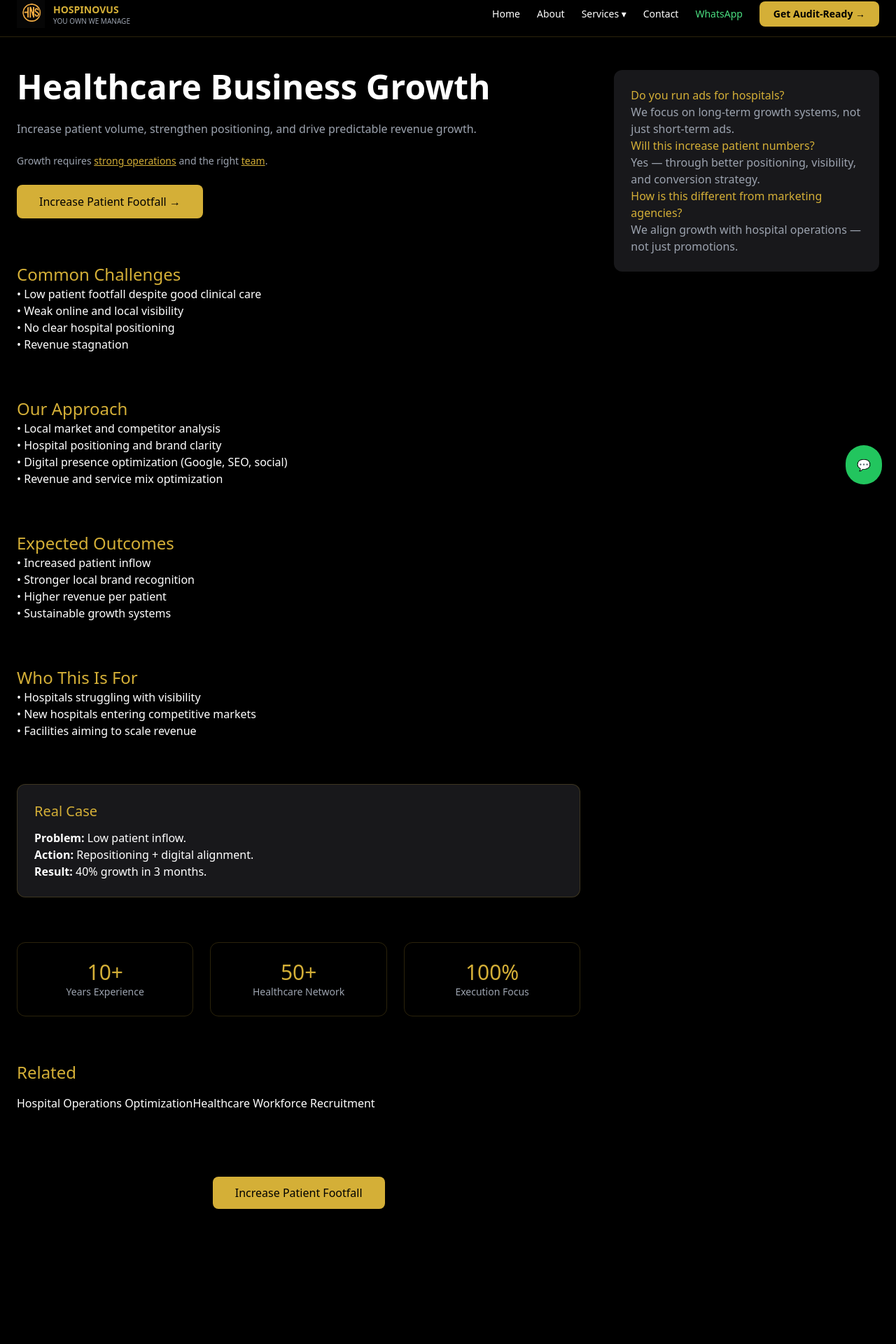
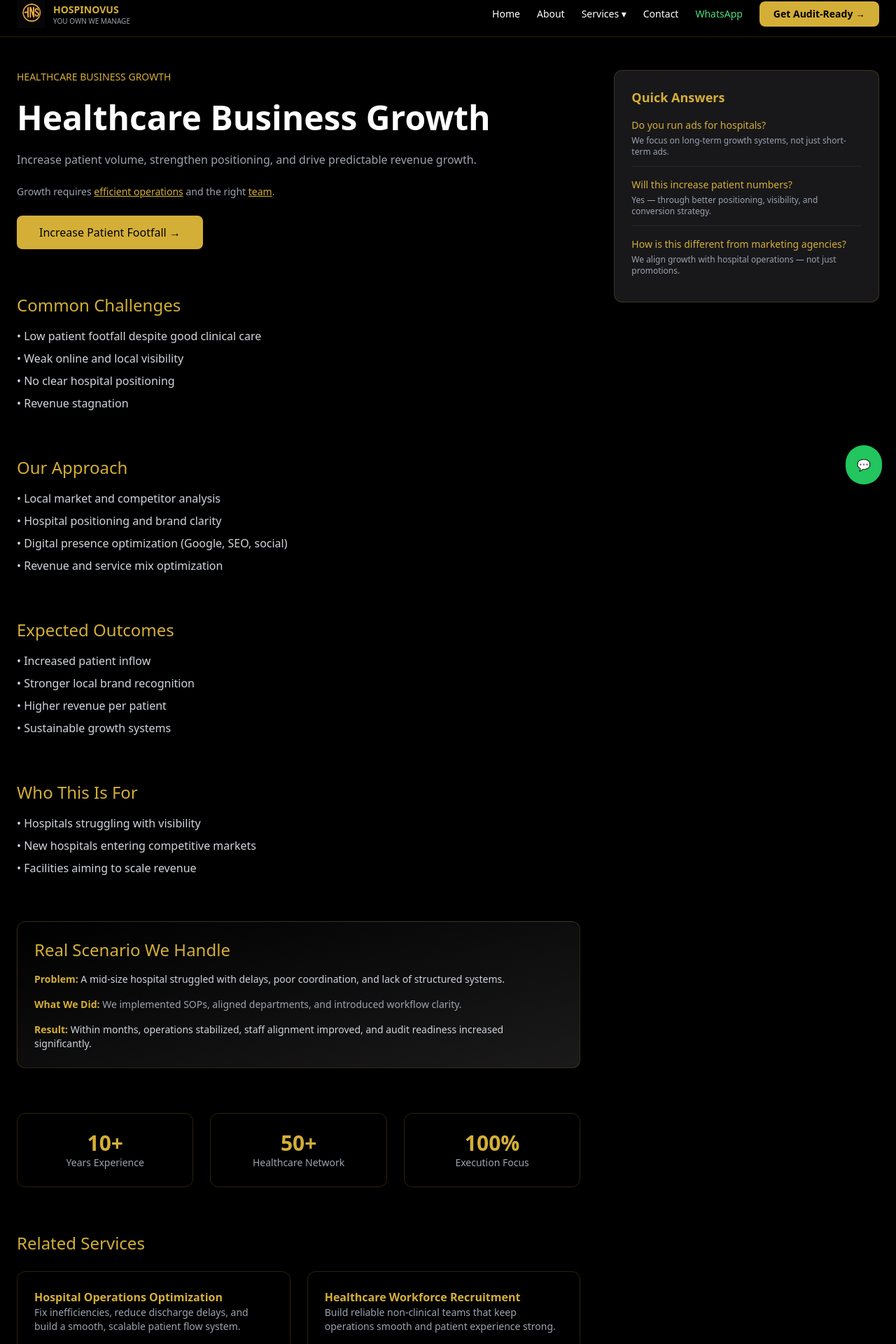
Before and after one commit to hospinovus-lgtm/hospinovus.com, a React (Vite) app: page /services/growth in a window 1280 px wide. Shown: the part 12-1932 px from the top of the page at 70% size. Built offline with nearby package versions, Linux system fonts and the light colour scheme.

Commit message:
4 sevices updation V1.0

```diff
--- a/src/pages/ServiceDetail.tsx
+++ b/src/pages/ServiceDetail.tsx
@@ -26,59 +26,43 @@ export default function ServiceDetail() {
 I’m interested in ${service?.title}.
 Please guide me on next steps.`
 
-  // 🔥 INTERNAL LINKING (RESTORED)
+  // 🔗 INTERNAL LINKING
   const getInternalLinkingText = () => {
     switch (service?.slug) {
       case "nabh":
         return (
           <p className="text-gray-400 text-sm">
             NABH success depends on{" "}
-            <Link to="/services/operations" className="text-gold underline">
-              structured operations
-            </Link>{" "}
+            <Link to="/services/operations" className="text-gold underline">structured operations</Link>{" "}
             and{" "}
-            <Link to="/services/recruitment" className="text-gold underline">
-              trained teams
-            </Link>.
+            <Link to="/services/recruitment" className="text-gold underline">trained teams</Link>.
           </p>
         )
       case "operations":
         return (
           <p className="text-gray-400 text-sm">
-            Operations impact{" "}
-            <Link to="/services/nabh" className="text-gold underline">
-              NABH readiness
-            </Link>{" "}
-            and drive{" "}
-            <Link to="/services/growth" className="text-gold underline">
-              hospital growth
-            </Link>.
+            Operations directly impact{" "}
+            <Link to="/services/nabh" className="text-gold underline">NABH readiness</Link>{" "}
+            and{" "}
+            <Link to="/services/growth" className="text-gold underline">growth</Link>.
           </p>
         )
       case "growth":
         return (
           <p className="text-gray-400 text-sm">
             Growth requires{" "}
-            <Link to="/services/operations" className="text-gold underline">
-              strong operations
-            </Link>{" "}
+            <Link to="/services/operations" className="text-gold underline">efficient operations</Link>{" "}
             and the right{" "}
-            <Link to="/services/recruitment" className="text-gold underline">
-              team
-            </Link>.
+            <Link to="/services/recruitment" className="text-gold underline">team</Link>.
           </p>
         )
       case "recruitment":
         return (
           <p className="text-gray-400 text-sm">
-            Hiring affects{" "}
-            <Link to="/services/operations" className="text-gold underline">
-              operations
-            </Link>{" "}
+            Hiring impacts{" "}
+            <Link to="/services/operations" className="text-gold underline">operations</Link>{" "}
             and{" "}
-            <Link to="/services/nabh" className="text-gold underline">
-              accreditation success
-            </Link>.
+            <Link to="/services/nabh" className="text-gold underline">compliance</Link>.
           </p>
         )
       default:
@@ -86,41 +70,10 @@ Please guide me on next steps.`
     }
   }
 
-  // 🔥 CASE STUDY (KEPT)
-  const getCaseStudy = () => {
-    switch (service?.slug) {
-      case "nabh":
-        return {
-          problem: "60-bed hospital struggled with audit readiness.",
-          action: "SOP restructuring + mock audits.",
-          result: "Achieved NABH readiness in 4 months.",
-        }
-      case "operations":
-        return {
-          problem: "6–8 hour discharge delays.",
-          action: "Workflow + TAT system implemented.",
-          result: "Reduced to under 2 hours.",
-        }
-      case "growth":
-        return {
-          problem: "Low patient inflow.",
-          action: "Repositioning + digital alignment.",
-          result: "40% growth in 3 months.",
-        }
-      case "recruitment":
-        return {
-          problem: "High staff turnover.",
-          action: "Structured hiring + onboarding.",
-          result: "Improved stability & experience.",
-        }
-      default:
-        return null
-    }
-  }
+  // 🔥 CASE STUDY
+  const caseStudy = commonBlocks.credibility.scenario
 
-  const caseStudy = getCaseStudy()
-
-  // 🔥 EXIT POPUP (FULLY FIXED)
+  // 🚨 EXIT INTENT
   useEffect(() => {
     let triggered = false
 
@@ -137,8 +90,7 @@ Please guide me on next steps.`
     const handleScroll = () => {
       const percent =
         (window.scrollY /
-          (document.body.scrollHeight - window.innerHeight)) *
-        100
+          (document.body.scrollHeight - window.innerHeight)) * 100
 
       if (percent > 60 && window.scrollY < lastScroll && !triggered) {
         triggered = true
@@ -170,7 +122,7 @@ Please guide me on next steps.`
   )
 
   return (
-    <div className="bg-black text-white pt-28 pb-40 px-4 md:px-6">
+    <div className="bg-black text-white pt-28 pb-44 px-4 md:px-6">
 
       <div className="max-w-7xl mx-auto grid md:grid-cols-3 gap-12">
 
@@ -179,9 +131,15 @@ Please guide me on next steps.`
 
           {/* HERO */}
           <div className="space-y-6">
-            <h1 className="text-4xl md:text-5xl font-bold">{service.title}</h1>
+            <p className="text-sm text-gold uppercase">{service.title}</p>
 
-            <p className="text-gray-400">{service.subtitle}</p>
+            <h1 className="text-4xl md:text-5xl font-bold">
+              {service.title}
+            </h1>
+
+            <p className="text-gray-400 max-w-2xl">
+              {service.subtitle}
+            </p>
 
             {getInternalLinkingText()}
 
@@ -190,32 +148,40 @@ Please guide me on next steps.`
               onClick={() =>
                 track("CTA Click", { service: service.slug, location: "hero" })
               }
-              className="bg-gold text-black px-8 py-3 rounded-lg inline-block"
+              className="bg-gold text-black px-8 py-3 rounded-lg font-medium inline-block"
             >
               {ctaText} →
             </Link>
           </div>
 
+          {/* SECTIONS */}
           <Section title="Common Challenges" data={service.problems} />
           <Section title="Our Approach" data={service.process} />
           <Section title="Expected Outcomes" data={service.outcomes} />
           <Section title="Who This Is For" data={service.idealFor} />
 
-          {/* CASE */}
-          {caseStudy && (
-            <div className="border border-gold/20 p-6 rounded-xl bg-zinc-900">
-              <h2 className="text-gold text-xl mb-3">Real Case</h2>
-              <p><b>Problem:</b> {caseStudy.problem}</p>
-              <p><b>Action:</b> {caseStudy.action}</p>
-              <p><b>Result:</b> {caseStudy.result}</p>
+          {/* CASE STUDY */}
+          <div className="border border-gold/20 p-6 rounded-xl bg-gradient-to-br from-black to-[#1a1a1a] space-y-4">
+            <h2 className="text-2xl text-gold">Real Scenario We Handle</h2>
+
+            <p className="text-gray-300 text-sm">
+              <span className="text-gold font-semibold">Problem:</span> {caseStudy.problem}
+            </p>
+
+            <p className="text-gray-400 text-sm">
+              <span className="text-gold font-semibold">What We Did:</span> {caseStudy.action}
+            </p>
+
+            <p className="text-gray-300 text-sm">
+              <span className="text-gold font-semibold">Result:</span> {caseStudy.result}
+            </p>
           </div>
-          )}
 
-          {/* AUTH */}
+          {/* AUTHORITY */}
           <div className="grid md:grid-cols-3 gap-6 text-center">
             {commonBlocks.credibility.authority.map((item, i) => (
               <div key={i} className="border border-gold/20 p-6 rounded-xl">
-                <p className="text-3xl text-gold">{item.value}</p>
+                <p className="text-3xl text-gold font-bold">{item.value}</p>
                 <p className="text-gray-400 text-sm">{item.label}</p>
               </div>
             ))}
@@ -224,12 +190,25 @@ Please guide me on next steps.`
           {/* RELATED */}
           {relatedServices.length > 0 && (
             <div>
-              <h2 className="text-gold text-2xl mb-4">Related</h2>
+              <h2 className="text-2xl text-gold mb-6">Related Services</h2>
+              <div className="grid md:grid-cols-2 gap-6">
                 {relatedServices.map((rs) => (
-                <Link key={rs.slug} to={`/services/${rs.slug}`}>
-                  {rs.title}
+                  <Link
+                    key={rs.slug}
+                    to={`/services/${rs.slug}`}
+                    onClick={() =>
+                      track("Related Click", {
+                        from: service.slug,
+                        to: rs.slug,
+                      })
+                    }
+                    className="border border-gold/20 p-6 rounded-xl hover:border-gold/40"
+                  >
+                    <h3 className="text-gold font-semibold">{rs.title}</h3>
+                    <p className="text-gray-400 text-sm">{rs.subtitle}</p>
                   </Link>
                 ))}
+              </div>
             </div>
           )}
 
@@ -237,21 +216,33 @@ Please guide me on next steps.`
           <div className="text-center pt-10">
             <Link
               to={`/contact?service=${service.slug}`}
-              className="bg-gold text-black px-8 py-3 rounded-lg"
+              onClick={() =>
+                track("CTA Click", { service: service.slug, location: "bottom" })
+              }
+              className="bg-gold text-black px-8 py-3 rounded-lg font-medium"
             >
-              {ctaText}
+              {ctaText} →
             </Link>
           </div>
+
         </div>
 
-        {/* FAQ */}
+        {/* FAQ SIDEBAR */}
         {service.faqs?.length > 0 && (
           <div className="hidden md:block">
-            <div className="sticky top-28 bg-zinc-900 p-6 rounded-xl">
+            <div className="sticky top-28 space-y-4 border border-gold/20 p-6 rounded-xl bg-zinc-900 shadow-lg">
+              <h2 className="text-lg text-gold font-semibold">
+                Quick Answers
+              </h2>
+
               {service.faqs.map((faq, i) => (
-                <div key={i}>
-                  <p className="text-gold">{faq.q}</p>
-                  <p className="text-gray-400">{faq.a}</p>
+                <div key={i} className="border-b border-gold/10 pb-3 last:border-none">
+                  <p className="text-sm text-gold font-medium">
+                    {faq.q}
+                  </p>
+                  <p className="text-xs text-gray-400 mt-1">
+                    {faq.a}
+                  </p>
                 </div>
               ))}
             </div>
@@ -259,37 +250,79 @@ Please guide me on next steps.`
         )}
       </div>
 
-      {/* WHATSAPP */}
+      {/* WHATSAPP FLOAT */}
       <a
         href={`https://wa.me/918330016037?text=${encodeURIComponent(whatsappMessage)}`}
+        onClick={() => track("WhatsApp Click", { service: service.slug })}
         target="_blank"
-        className="fixed bottom-24 right-5 bg-green-500 p-4 rounded-full"
+        className="fixed bottom-24 right-5 bg-green-500 text-white p-4 rounded-full shadow-lg z-50"
       >
         💬
       </a>
 
-      {/* 🔥 EXIT POPUP WITH EMAIL RESTORED */}
+      {/* EXIT POPUP */}
       {showPopup && (
-        <div className="fixed inset-0 bg-black/90 flex items-center justify-center z-[999]">
-          <div className="bg-zinc-900 p-8 rounded-xl text-center space-y-4">
+        <div className="fixed inset-0 bg-black/90 backdrop-blur-sm flex items-center justify-center z-[999] px-4">
+          <div className="bg-zinc-900 border border-gold/20 rounded-2xl p-8 max-w-md w-full text-center space-y-6 relative">
 
-            <button onClick={() => setShowPopup(false)}>✕</button>
+            <button
+              onClick={() => setShowPopup(false)}
+              className="absolute top-3 right-4"
+            >
+              ✕
+            </button>
 
-            <h2 className="text-gold text-xl">Before You Leave...</h2>
+            <h2 className="text-2xl text-gold font-bold">
+              Before You Leave...
+            </h2>
 
-            <a href={`https://wa.me/918330016037?text=${encodeURIComponent(whatsappMessage)}`}>
-              WhatsApp
+            <p className="text-gray-300 text-sm">
+              Let’s quickly identify what’s slowing your hospital.
+            </p>
+
+            <div className="space-y-3">
+
+              <a
+                href={`https://wa.me/918330016037?text=${encodeURIComponent(whatsappMessage)}`}
+                onClick={() =>
+                  track("Exit WhatsApp Click", { service: service.slug })
+                }
+                className="bg-green-500 block py-3 rounded-lg"
+              >
+                💬 WhatsApp
               </a>
 
-            <a href="tel:+918330016037">Call</a>
-
-            <a href={`mailto:hospinovus@gmail.com?subject=${service.title}`}>
-              Email
+              <a
+                href="tel:+918330016037"
+                onClick={() =>
+                  track("Exit Call Click", { service: service.slug })
+                }
+                className="bg-blue-500 block py-3 rounded-lg"
+              >
+                📞 Call
               </a>
 
-            <Link to={`/contact?service=${service.slug}`}>
-              Get Plan
+              <a
+                href={`mailto:hospinovus@gmail.com?subject=${service.title}`}
+                onClick={() =>
+                  track("Exit Email Click", { service: service.slug })
+                }
+                className="bg-gray-700 block py-3 rounded-lg"
+              >
+                ✉ Email
+              </a>
+
+              <Link
+                to={`/contact?service=${service.slug}`}
+                onClick={() =>
+                  track("Exit CTA Click", { service: service.slug })
+                }
+                className="bg-gold text-black block py-3 rounded-lg"
+              >
+                📋 Get Action Plan
               </Link>
+
+            </div>
 
           </div>
         </div>
@@ -300,10 +333,11 @@ Please guide me on next steps.`
 
 function Section({ title, data }: any) {
   if (!data?.length) return null
+
   return (
     <div>
-      <h2 className="text-gold text-2xl">{title}</h2>
-      <ul>
+      <h2 className="text-2xl text-gold mb-4">{title}</h2>
+      <ul className="space-y-2 text-gray-300">
         {data.map((item: string, i: number) => (
           <li key={i}>• {item}</li>
         ))}
```
Lines whose indentation alone changed are shown as unchanged.
